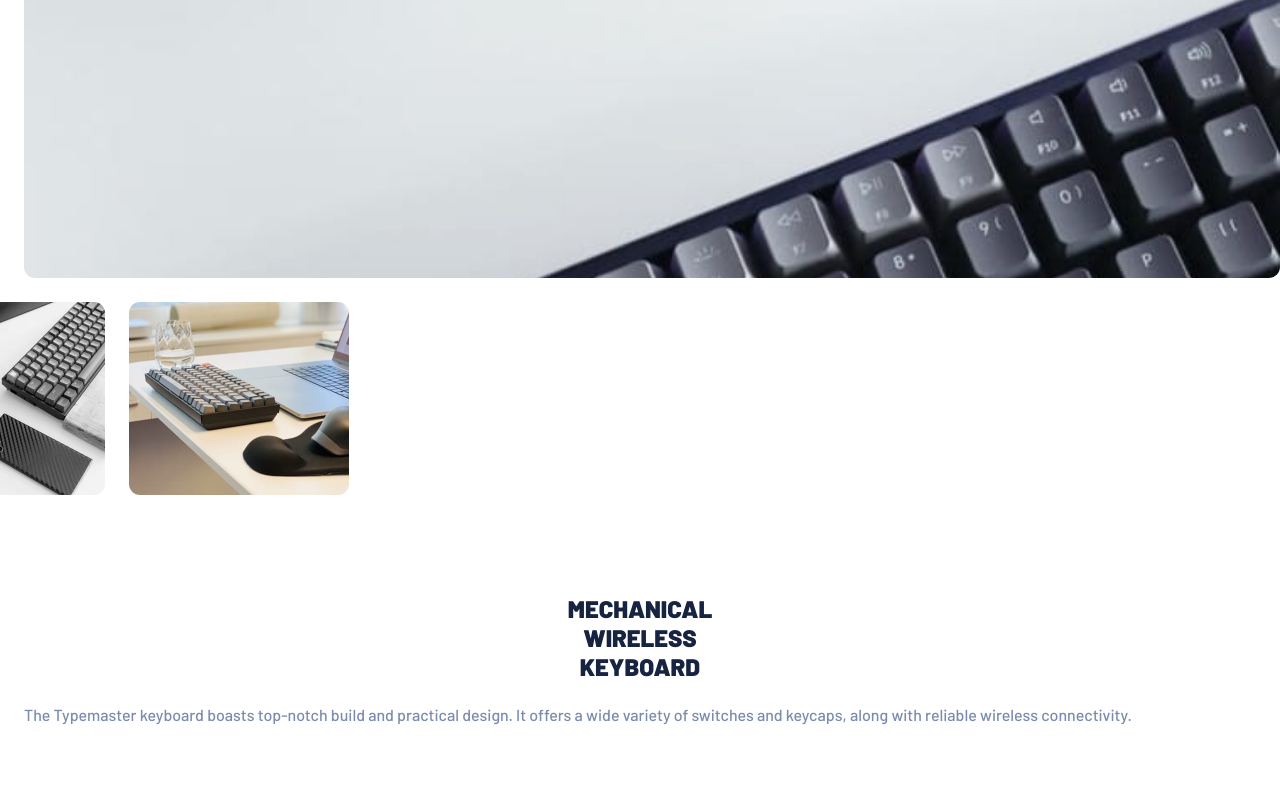
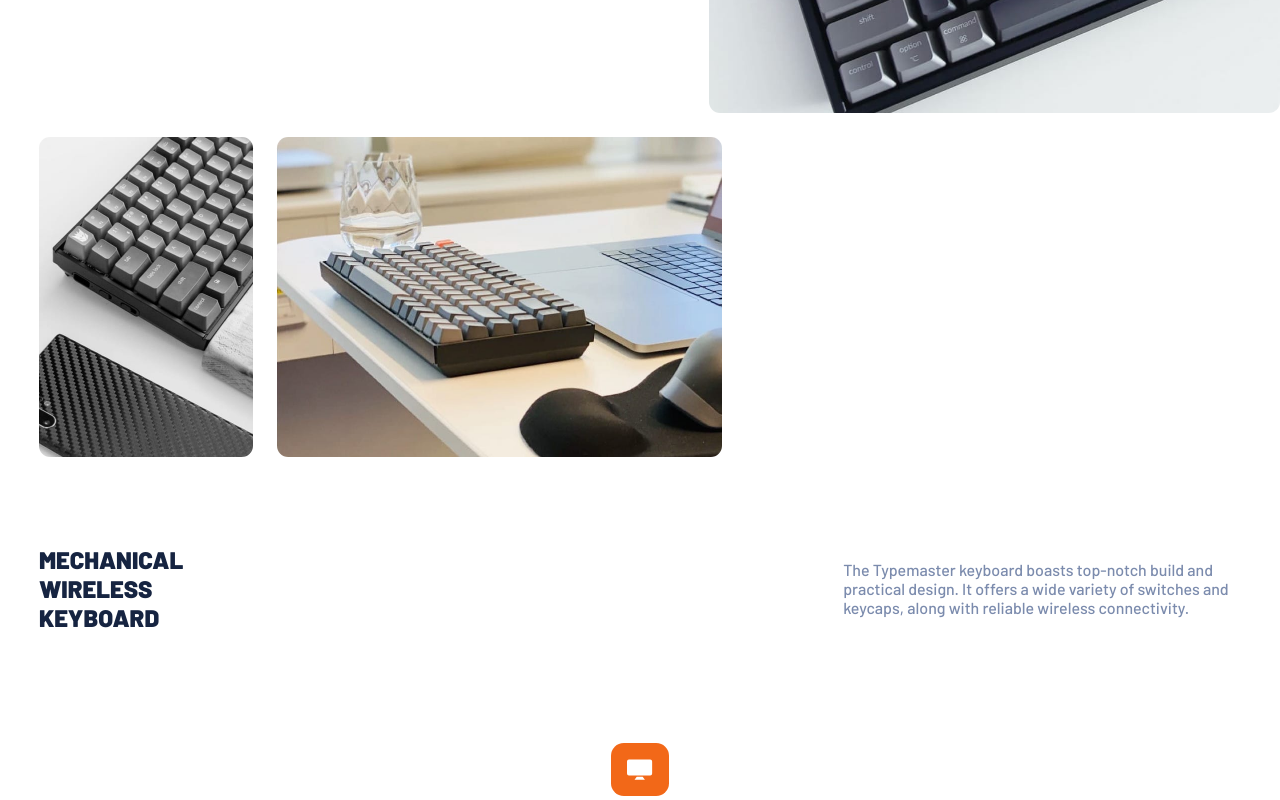
Before and after one commit to fnpassong/type, a React (Vite) app: page / in a window 1280 px wide. Shown: the part 440-1240 px from the top of the page. Built offline with nearby package versions, Linux system fonts and the light colour scheme.

Commit message:
fin estilos min-width => tablet

```diff
--- a/src/components/Master.jsx
+++ b/src/components/Master.jsx
@@ -25,7 +25,7 @@
                 <div className="master__glass"></div>
             </div>
             <div className="master__mechanical">
-                <h2 className="master__title text-upper text-center text-blue">
+                <h2 className="master__title text-upper text-blue">
                     mechanical wireless keyboard
                 </h2>
                 <p className="master__paragraph text-grey">
--- a/src/scss/components/master.scss
+++ b/src/scss/components/master.scss
@@ -100,3 +100,66 @@
   }
 
 }
+
+//////breakpoint tablet
+
+@include breakpoint(tablet) {
+  .master {
+    $marginQuerie: 2.43rem;
+    display: grid;
+    grid-template-columns:$marginQuerie 1fr 1fr $marginQuerie;
+    row-gap: $margin;
+    grid-template-areas: ". texto group1 group1 "
+                         ". group2 group2 ."
+                         ". texto2 texto2 .";
+
+    &__text {
+      margin-block-start: 6.25rem;
+    }
+
+
+    &__main-img {
+      min-width: 478px;
+      min-height: 425px;
+      background-image: url("../../assets/tablet/image-keyboard.jpg");
+      background-size: cover;
+
+      margin-inline-start: 4.31rem;
+    }
+
+    &__img-group2 {
+      grid-area: group2;
+
+    }
+
+    &__phone {
+      min-width: 13.37rem;
+      min-height: 20rem;
+      background-image: url("../../assets/tablet/image-phone-and-keyboard.jpg");
+      margin-inline-start: 0;
+    }
+
+    &__glass {
+      min-width: 445px;
+      background-image: url("../../assets/tablet/image-glass-and-keyboard.jpg");
+
+    }
+
+    &__mechanical {
+      margin-block-start: 4rem;
+      grid-area: texto2;
+      @include flex(space-between, center, row);
+
+    }
+
+    &__title {
+      text-align: left;
+      margin-inline: 0;
+    }
+
+    &__paragraph {
+      margin-block-start: 0;
+      max-width: 398px;
+    }
+  }
+}
```
